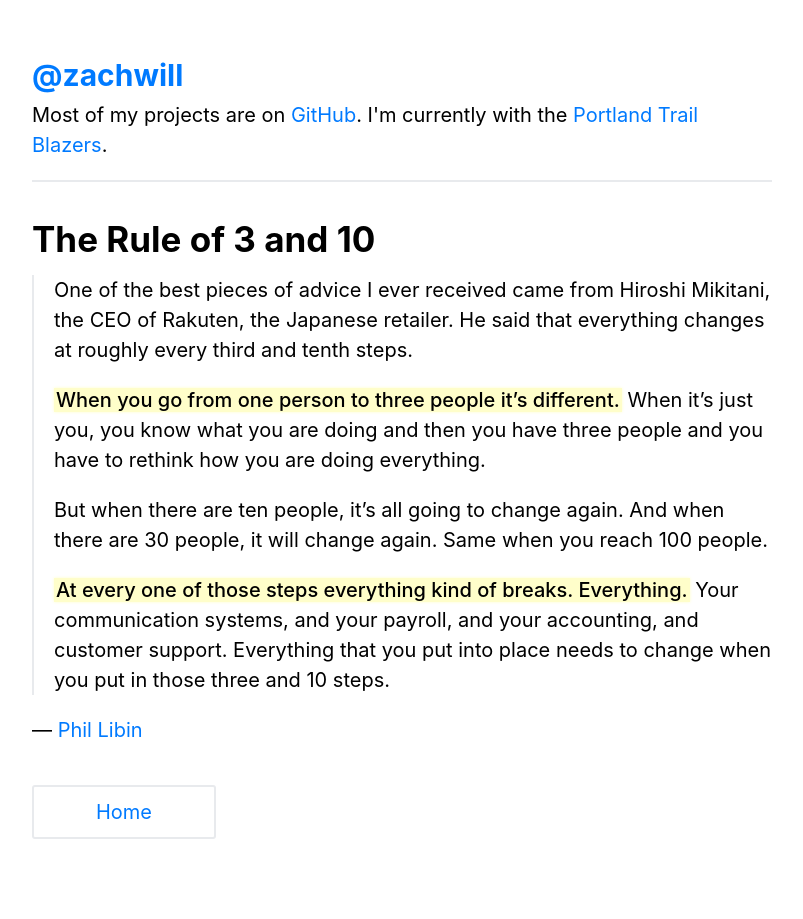
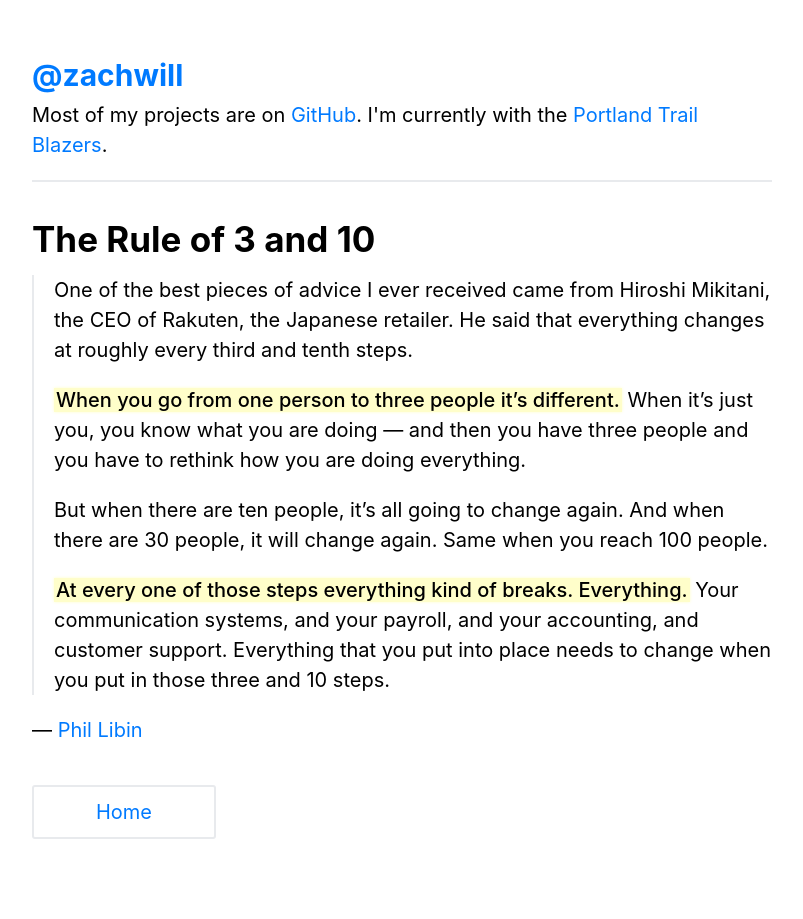
Before and after one commit to zachwill/blog, a Jekyll site: the page built from _posts/2021-12-29-rule-of-3-and-10.md, in a window 1280 px wide. Shown: the whole page, without its empty margins (238-1041 px from the left). Built offline with Jekyll 4.4.1, drawn with Linux system fonts in a browser that asks for light colours; some of the changed lines change nothing that is shown.

Commit message:
Man, lots of changes on this guy

```diff
--- a/_posts/2021-12-29-rule-of-3-and-10.md
+++ b/_posts/2021-12-29-rule-of-3-and-10.md
@@ -9,7 +9,7 @@
 > roughly every third and tenth steps.
 >
 > **When you go from one person to three people it’s different.** When it’s
-> just you, you know what you are doing and then you have three people and you
+> just you, you know what you are doing &mdash; and then you have three people and you
 > have to rethink how you are doing everything.
 >
 > But when there are ten people, it’s all going to change again. And when there
```
